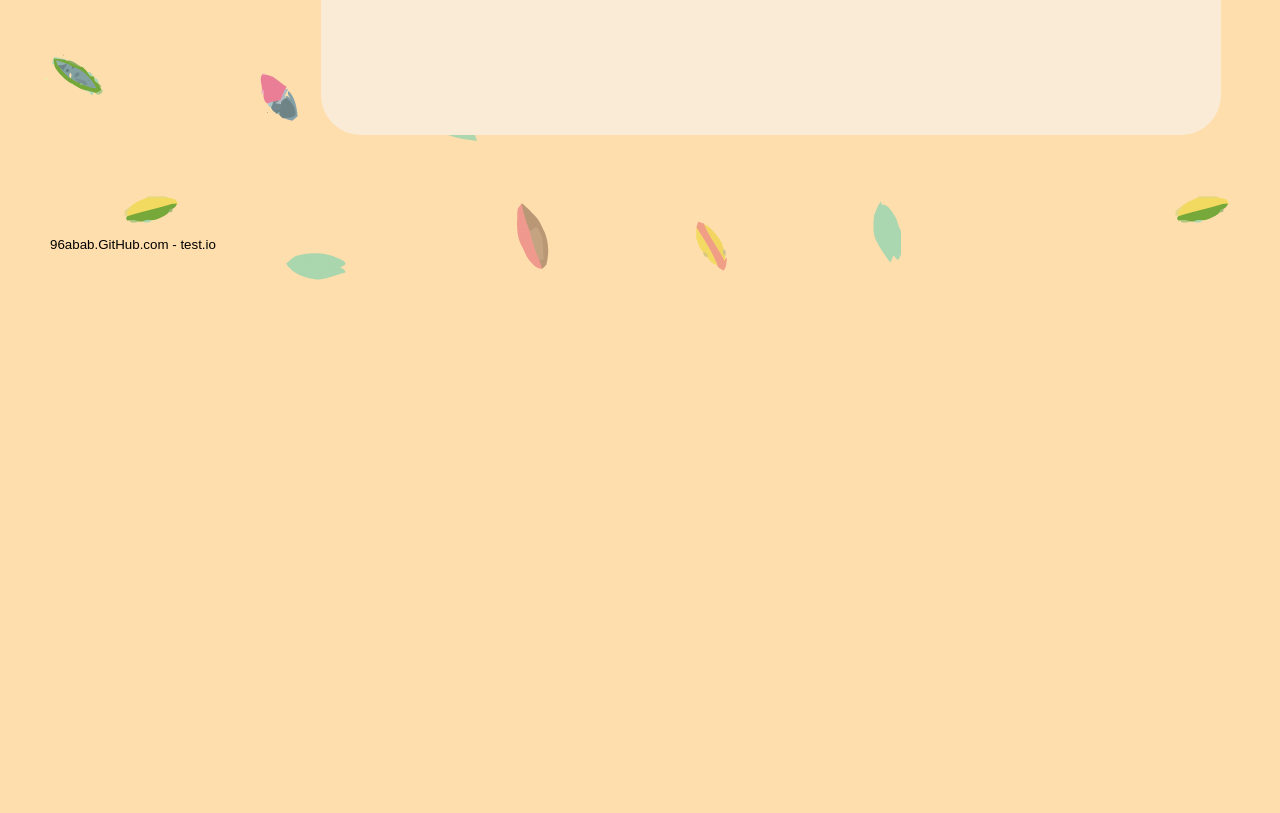
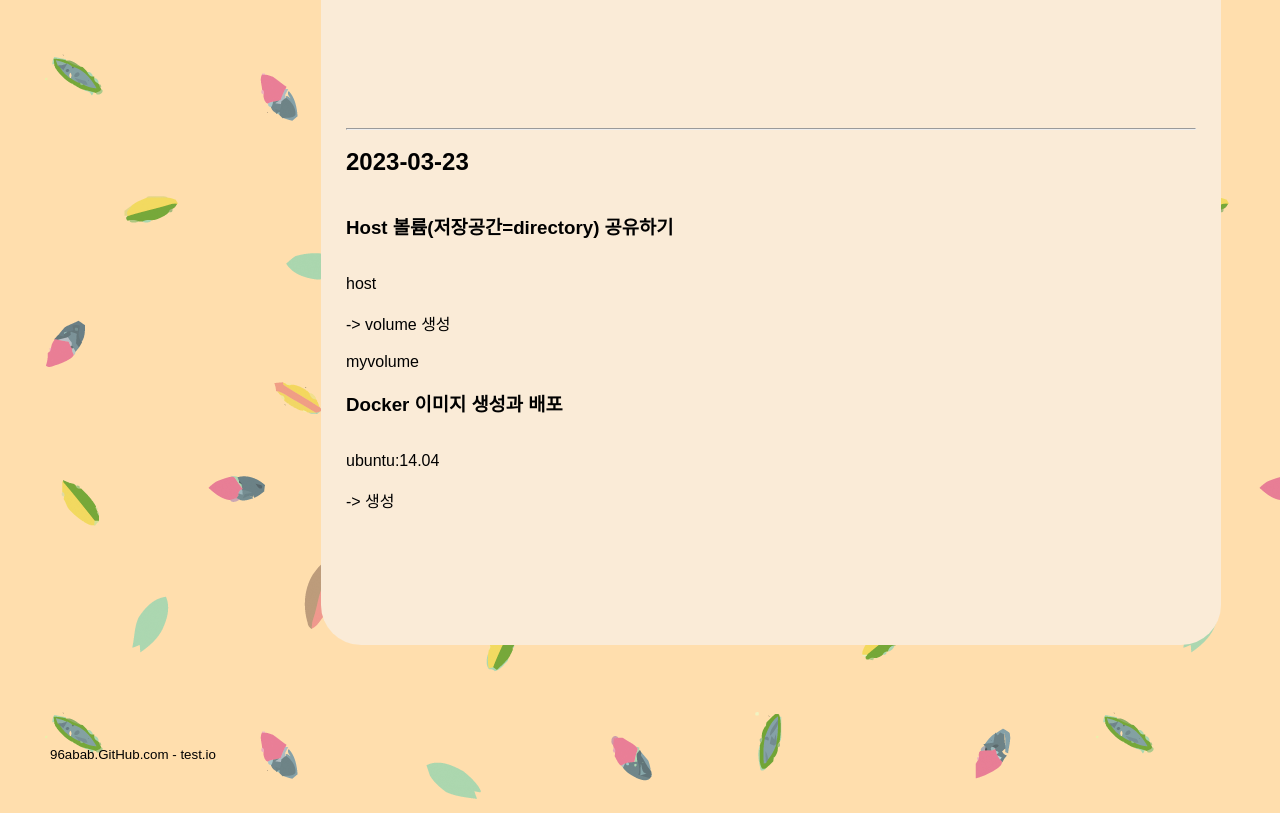
Before and after one commit to 96abab/blog, a plain HTML site: page linux.html in a window 1280 px wide. Shown: the part 10100-10913 px from the top of the page. Before the commit the page ends 10403 px from the top, so only its background shows below. Drawn offline with Linux system fonts and the light colour scheme; a web font is replaced by a local one.

Commit message:
type: Update linux.html
도커 사용법

```diff
--- a/linux.html
+++ b/linux.html
@@ -599,6 +599,33 @@ shell 에서 만든 변수를 다른 프로그램에서 사용하고 싶다면
 
 
 </pre>
+<br>
+<hr>
+<br>
+<h1>2023-03-23</h1>
+<pre>
+
+
+<h3>Host 볼륨(저장공간=directory) 공유하기</h3>
+
+host
+
+-> volume 생성
+
+myvolume
+
+<h3>Docker 이미지 생성과 배포</h3>
+
+ubuntu:14.04
+
+-> 생성
+
+
+
+
+
+
+</pre>
   </section>
 </main>
 </div>
```
